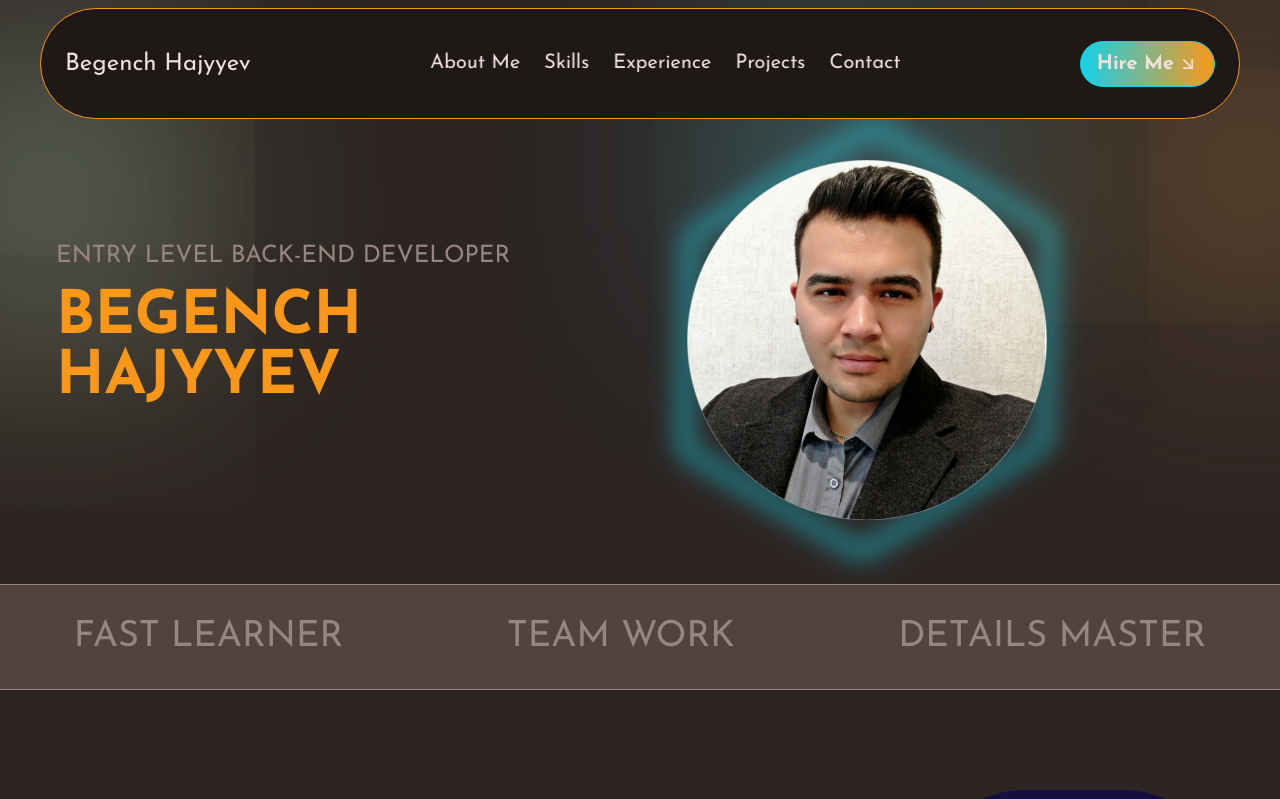
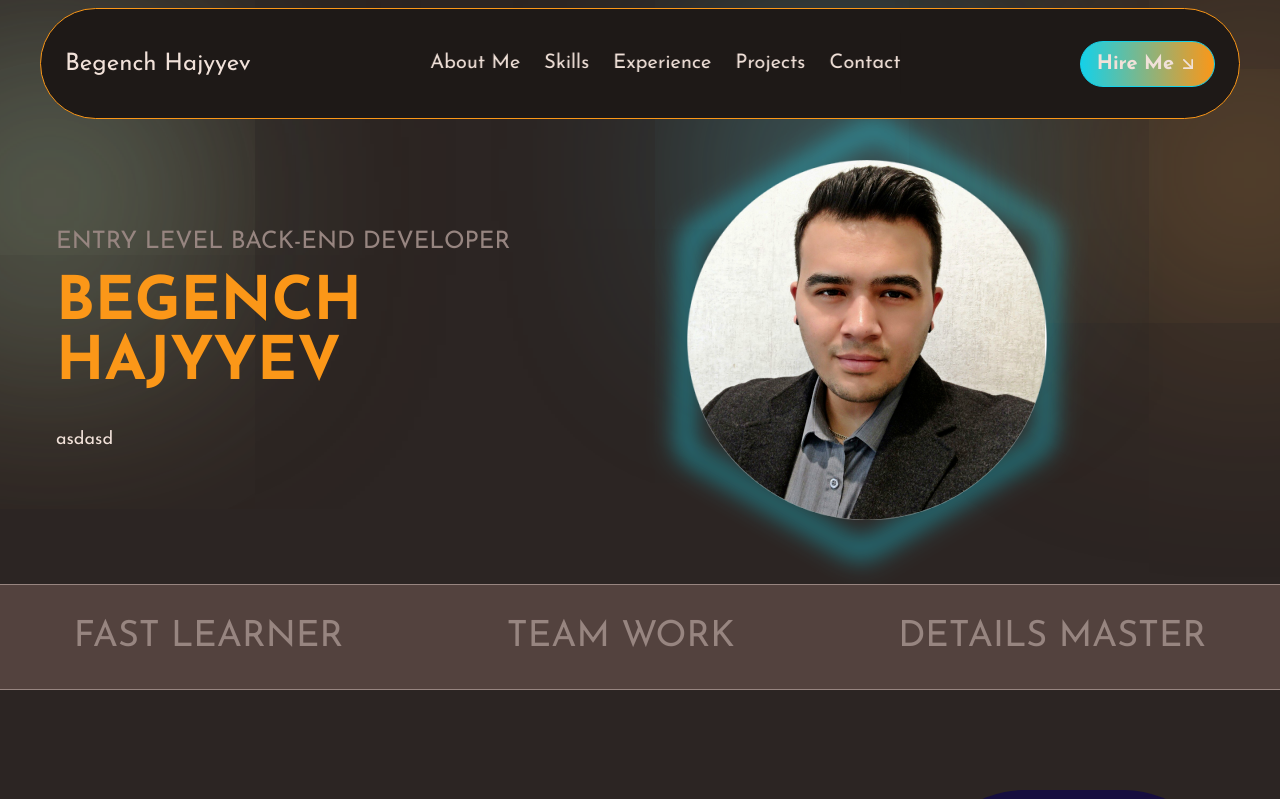
Before and after one commit to bee1oss/portfolio_frontend, a React (Vite) app: page / in a window 1280 px wide. Shown: the top 799 px of the page. Built offline with nearby package versions, Linux system fonts and the light colour scheme.

Commit message:
front-end is end :)

```diff
--- a/src/components/experienceSection/AllExperiences.jsx
+++ b/src/components/experienceSection/AllExperiences.jsx
@@ -39,7 +39,7 @@ const experiences = [
 
 const AllExperiences = () => {
   return (
-    <div className="flex md:flex-row sm:flex-col items-center justify-between">
+    <div className="flex md:flex-row sm:flex-col items-center justify-between text-white">
       {experiences.map((experience, index) => {
         return (
           <>
--- a/src/components/heroSection/HeroText.jsx
+++ b/src/components/heroSection/HeroText.jsx
@@ -30,6 +30,7 @@ const HeroText = () => {
         viewport={{ once: false, amount: 0 }}
         className="text-lg mt-4 text-white"
       >
+        asdasd
       </motion.p>
     </div>
   );
```
